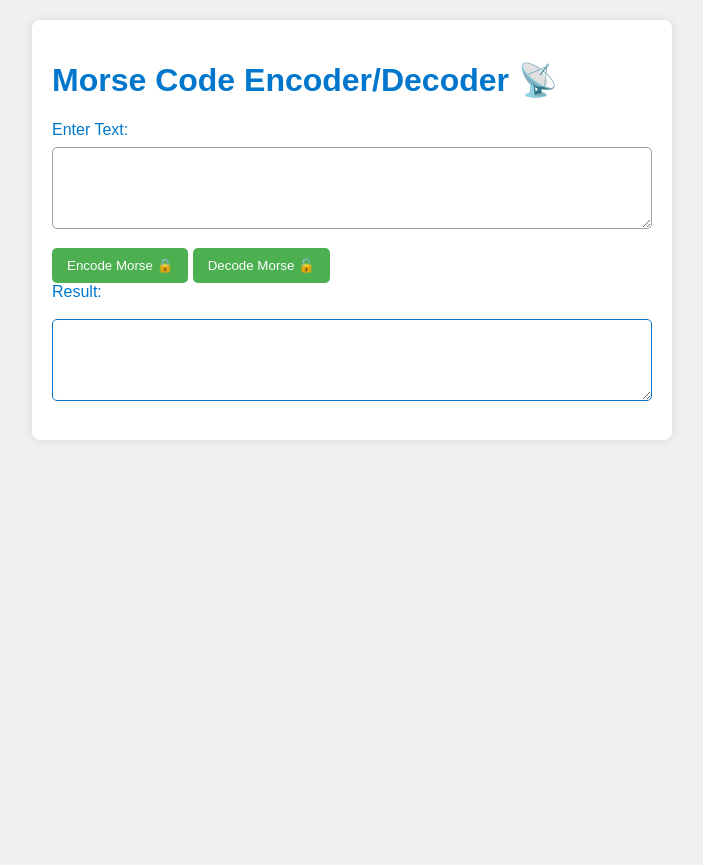
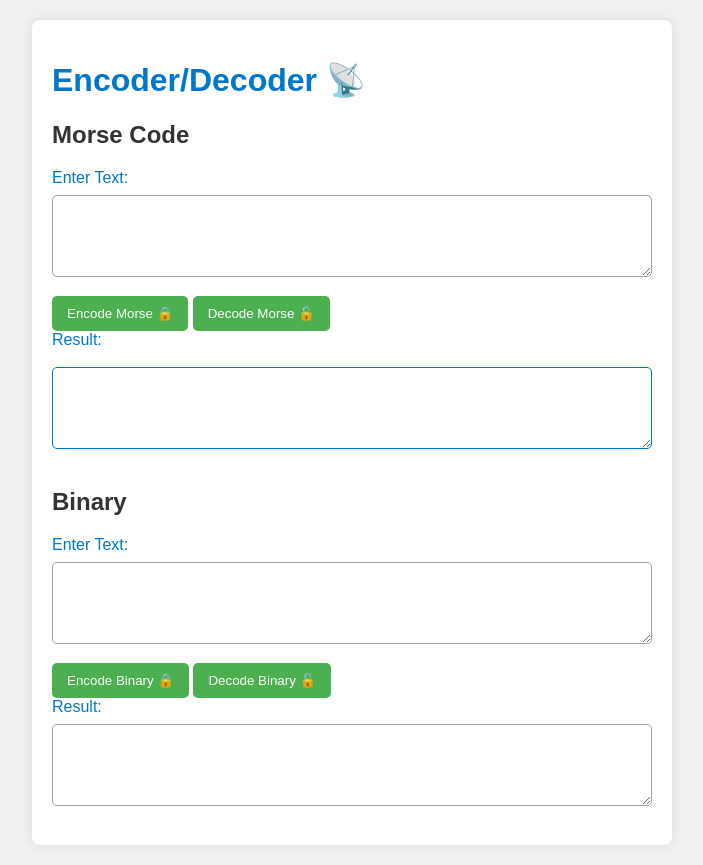
Before and after one commit to HackerKid69/encryptorfun, a plain HTML site: page morse.html in a window 1280 px wide. Shown: the whole page, without its empty margins (288-991 px from the left). Before the commit the page ends 800 px from the top, so only its background shows below. Drawn offline with Linux system fonts and the light colour scheme.

Commit message:
Update morse.html

```diff
--- a/morse.html
+++ b/morse.html
@@ -4,13 +4,15 @@
     <meta charset="UTF-8">
     <meta name="viewport" content="width=device-width, initial-scale=1.0">
     <link rel="stylesheet" href="morse.css">
-    <title>Morse Code Encoder/Decoder</title>
+    <title>Encoder/Decoder</title>
     <script src="morse.js"></script>
 </head>
 <body>
     <div class="container">
-        <h1>Morse Code Encoder/Decoder 📡</h1>
+        <h1>Encoder/Decoder 📡</h1>
 
+        <!-- Morse Code Section -->
+        <h2>Morse Code</h2>
         <label for="morseInputText">Enter Text:</label>
         <textarea id="morseInputText" rows="4" cols="50"></textarea>
 
@@ -19,6 +21,17 @@
 
         <label for="morseOutputText">Result:</label>
         <textarea id="morseOutputText" rows="4" cols="50" readonly></textarea>
+
+        <!-- Binary Section -->
+        <h2>Binary</h2>
+        <label for="binaryInputText">Enter Text:</label>
+        <textarea id="binaryInputText" rows="4" cols="50"></textarea>
+
+        <button onclick="encodeBinary()">Encode Binary 🔒</button>
+        <button onclick="decodeBinary()">Decode Binary 🔓</button>
+
+        <label for="binaryOutputText">Result:</label>
+        <textarea id="binaryOutputText" rows="4" cols="50" readonly></textarea>
     </div>
 </body>
 </html>
```
